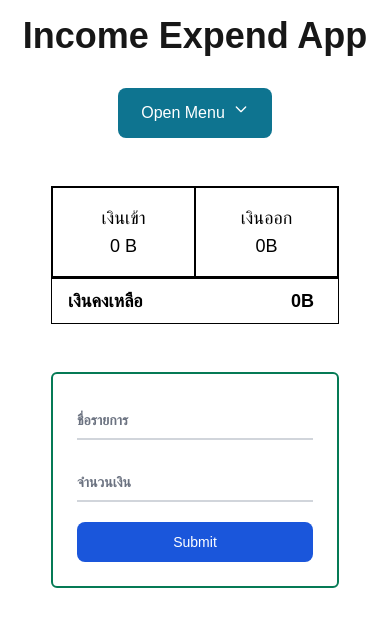
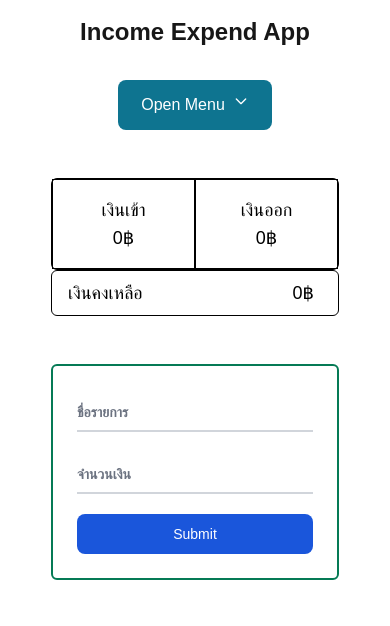
Before and after one commit to Wattanai97/Next-IncomeExpend, a Next.js app: page / in a window 390 px wide. Shown: the top 626 px of the page. Built offline with nearby package versions, Linux system fonts and the light colour scheme.

Commit message:
UpdateResponsive

```diff
--- a/app/components/FormComponent.tsx
+++ b/app/components/FormComponent.tsx
@@ -16,9 +16,6 @@ const FormComponent = () => {
   };
   const formsubmit = async (event: FormEvent) => {
     event.preventDefault();
-    if (title.trim().length === 0 || amount.trim().length === 0) {
-      return alert("โปรดกรอกข้อมูลให้ครบถ้วน");
-    }
     const newtransaction = await {
       id: uuidv4(),
       title: title,
@@ -64,7 +61,7 @@ const FormComponent = () => {
           <input
             value={amount}
             onChange={changeamount}
-            type="text"
+            type="number"
             name="amount"
             id="amount"
             className="block py-2.5 px-0 w-full text-sm text-gray-200 bg-transparent border-0 border-b-2 border-gray-300 appearance-none dark:text-white dark:border-gray-600 dark:focus:border-green-500 focus:outline-none focus:ring-0 focus:border-green-600 peer"
--- a/app/components/ReportComponent.tsx
+++ b/app/components/ReportComponent.tsx
@@ -5,21 +5,21 @@ const ReportComponent = () => {
   const report = useGlobalState().report;
 
   return (
-    <div className="Report-Component my-4">
-      <div className="bg-white border border-black flex justify-between w-72 ">
+    <div className="Report-Component my-4 ">
+      <div className="bg-white border border-black flex justify-between w-72 rounded-md">
         <div className="income p-4  text-lg w-full text-center font-medium text-black border border-black relative">
           <p>เงินเข้า</p>
-          <p>{report.sumin} B</p>
+          <p>{report.sumin}฿</p>
         </div>
         <div className="expend p-4 text-center w-full text-lg font-medium text-black border border-black relative">
           <p>เงินออก</p>
-          <p>{report.sumex}B</p>
+          <p>{report.sumex}฿</p>
         </div>
       </div>
-      <div className="w-72 border border-black bg-white">
+      <div className="w-72 border border-black bg-white rounded-md">
         <div className="flex justify-between text-black text-lg py-2">
-          <span className="ps-4 ">เงินคงเหลือ</span>
-          <span className="pe-6">{report.result}B</span>
+          <span className="ps-4 font-medium">เงินคงเหลือ</span>
+          <span className="pe-6 font-medium">{report.result}฿</span>
         </div>
       </div>
     </div>
--- a/app/components/TransactionsComponent.tsx
+++ b/app/components/TransactionsComponent.tsx
@@ -33,7 +33,7 @@ const TransactionsComponent = () => {
 
   if (!transactions || transactions.length == 0) {
     return (
-      <p className="text-center text-4xl font-bold text-white my-4">
+      <p className="text-center text-2xl xs:text-2.5xl md:text-3xl font-bold text-white my-4">
         ไม่พบรายการของคุณ
       </p>
     );
--- a/app/globalstate.tsx
+++ b/app/globalstate.tsx
@@ -21,9 +21,10 @@ interface transactionProps {
     result: number;
   };
 }
+
 // 🎯 กำหนด Type ของ State
 interface GlobalStateType {
-  transactions: transactionProps["transactions"];
+  transactions: transactionProps["transactions"]// transactionProps["transactions"];
   setTransactions: Dispatch<SetStateAction<transactionProps["transactions"]>>;
   setTogglereport: Dispatch<SetStateAction<boolean>>;
   setToggleform: Dispatch<SetStateAction<boolean>>;
@@ -46,15 +47,13 @@ const GlobalStateContext = createContext<GlobalStateType | undefined>(
 
 // ➜ สร้าง Provider
 export const GlobalStateProvider = ({ children }: { children: ReactNode }) => {
-  const [transactions, setTransactions] = useState<
-    transactionProps["transactions"]
-  >([]);
+  const [transactions, setTransactions] = useState<GlobalStateType["transactions"]>([])
   const [togglereport, setTogglereport] = useState<boolean>(false);
   const [toggleform, setToggleform] = useState<boolean>(false);
   const [toggletrans, setToggletrans] = useState<boolean>(false);
   const [toggleeditform, setToggleeditform] = useState<boolean>(false);
   const [idforedit, setIdforedit] = useState<string>("");
-  const [report, setReport] = useState<transactionProps["report"]>({
+  const [report, setReport] = useState<GlobalStateType["report"]>({
     sumin: 0,
     sumex: 0,
     result: 0,
--- a/app/page.tsx
+++ b/app/page.tsx
@@ -11,9 +11,9 @@ export default function Home() {
     useGlobalState();
 
   return (
-    <>
-      <div className="header flex justify-center text-4xl font-bold my-4">
-        <p>Income Expend App</p>
+    <div className="mx-4 xs:mx-6 ">
+      <div className="header my-4">
+        <p className="text-2xl font-bold xs:text-2xl md:text-4xl text-center">Income Expend App</p>
       </div>
       <div className="header flex justify-center text-4xl font-bold my-4">
         <DropdownComponent />
@@ -30,6 +30,6 @@ export default function Home() {
       <div className="header flex justify-center text-4xl font-bold my-4">
         {!toggletrans && <TransactionsComponent />}
       </div>
-    </>
+    </div>
   );
 }
--- a/tailwind.config.ts
+++ b/tailwind.config.ts
@@ -1,14 +1,19 @@
-import type { Config } from "tailwindcss";
 const flowbite = require("flowbite-react/tailwind");
-export default {
+
+/** @type {import('tailwindcss').Config} */
+module.exports = {
   content: [
     "./pages/**/*.{js,ts,jsx,tsx,mdx}",
     "./components/**/*.{js,ts,jsx,tsx,mdx}",
     "./app/**/*.{js,ts,jsx,tsx,mdx}",
-    flowbite.content(),
+    flowbite.content(), // ✅ ใช้วิธีนี้สำหรับ Flowbite React
   ],
   theme: {
     extend: {
+      screens: {
+        xs: "330px", // ✅ เพิ่ม Breakpoint xs
+        sm:"550px"
+      },
       colors: {
         background: "var(--background)",
         foreground: "var(--foreground)",
@@ -16,6 +21,6 @@ export default {
     },
   },
   plugins: [
-    flowbite.plugin(),
+    flowbite.plugin(), // ✅ ใช้วิธีนี้สำหรับ Flowbite React
   ],
-} satisfies Config;
+};
```
